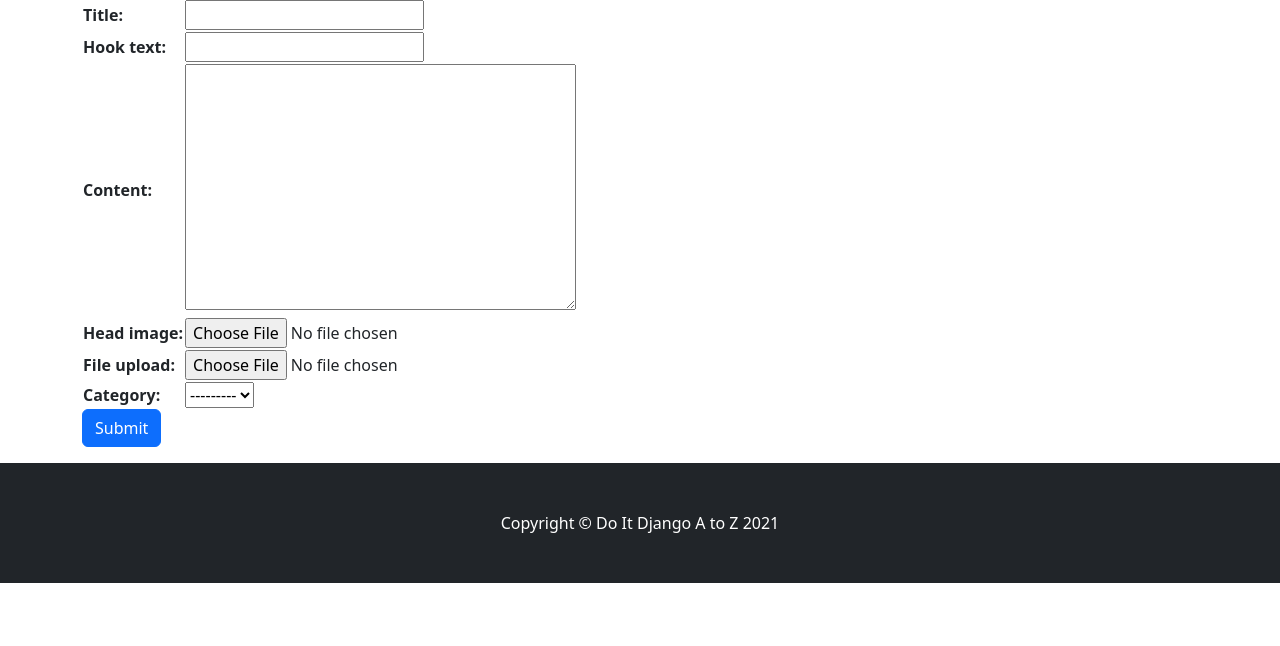
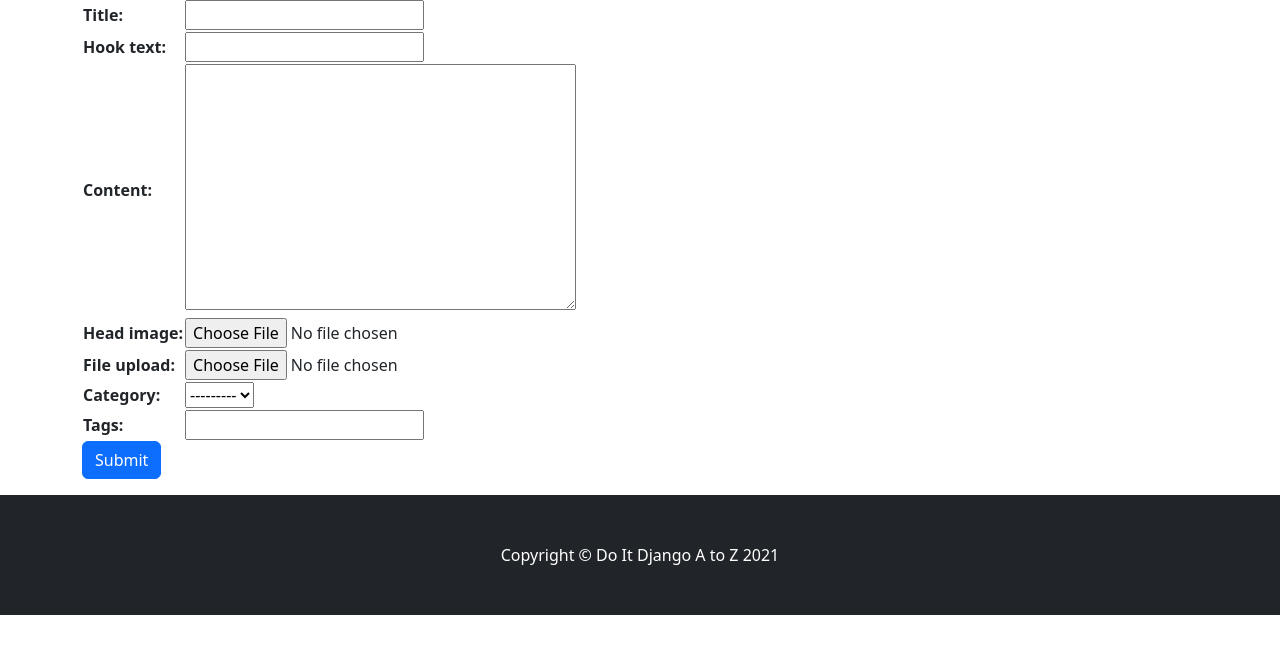
Before and after one commit to Juns-socks/do_it_django, a Django app: page /blog/create_post/ in a window 1280 px wide. Shown: the part 154-800 px from the top of the page. Run offline with Django 4.2, Linux system fonts and the light colour scheme; the visitor is signed in with stand-in values (Sample User, id 1); data that the repository does not hold is empty; some libraries are stand-ins or nearby versions.

Commit message:
포스트 작성할떄 태그 지정하기

```diff
--- a/blog/templates/blog/post_form.html
+++ b/blog/templates/blog/post_form.html
@@ -6,7 +6,11 @@
     <hr/>
     <form method="post" enctype="multipart/form-data">{% csrf_token %}
         <table>
-          {{ form }}
+            {{ form }}
+            <tr>
+                <th><label for="id_tags_str">Tags:</label></th>
+                <td><input type="text" name="tags_str" id="id_tags_str"></td>
+            </tr>
         </table>
 
         <button type="submit" class="btn btn-primary float-right">Submit</button>
--- a/blog/views.py
+++ b/blog/views.py
@@ -1,6 +1,7 @@
 from django.shortcuts import render, redirect
 from django.views.generic import ListView, DetailView, CreateView, UpdateView
 from django.contrib.auth.mixins import LoginRequiredMixin, UserPassesTestMixin
+from django.utils.text import slugify
 from .models import Post, Category, Tag
 from django.core.exceptions import PermissionDenied
 
@@ -39,7 +40,24 @@ class PostCreate(LoginRequiredMixin, UserPassesTestMixin, CreateView):
         current_user = self.request.user
         if current_user.is_authenticated and (current_user.is_staff or current_user.is_superuser):
             form.instance.author = current_user
-            return super(PostCreate, self).form_valid(form)
+            response = super(PostCreate, self).form_valid(form)
+
+            tags_str = self.request.POST.get('tags_str')
+            if tags_str:
+                tags_str = tags_str.strip()
+
+                tags_str = tags_str.replace(',', ';')
+                tags_list = tags_str.split(';')
+
+                for t in tags_list:
+                    t = t.strip()
+                    tag, is_tag_created = Tag.objects.get_or_create(name=t)
+                    if is_tag_created:
+                        tag.slug = slugify(t, allow_unicode=True)
+                        tag.save()
+                    self.object.tags.add(tag)
+
+            return response
 
         else:
             return redirect('/blog/')
```
Also changed, not shown: blog/tests.py (+10 -0 lines).
